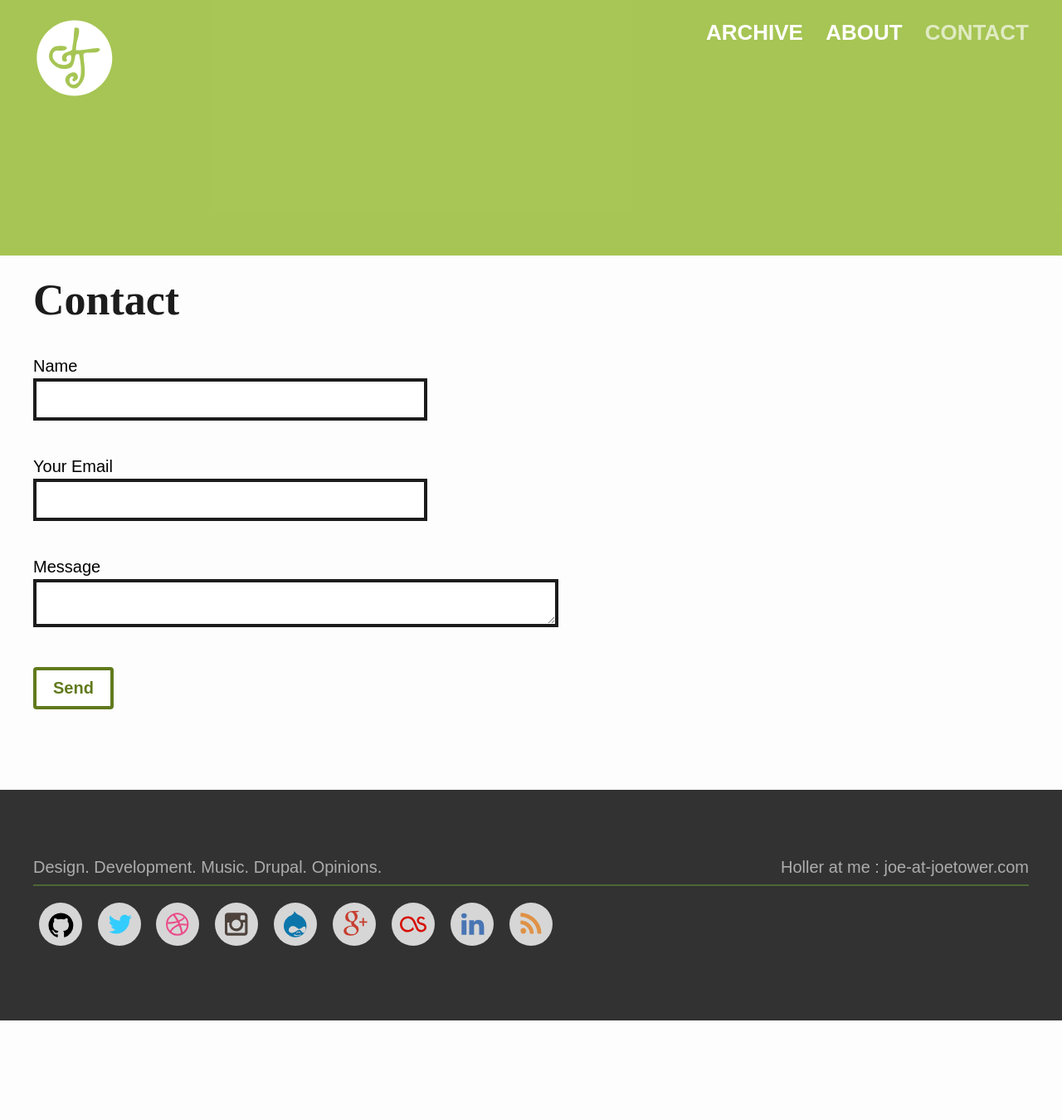
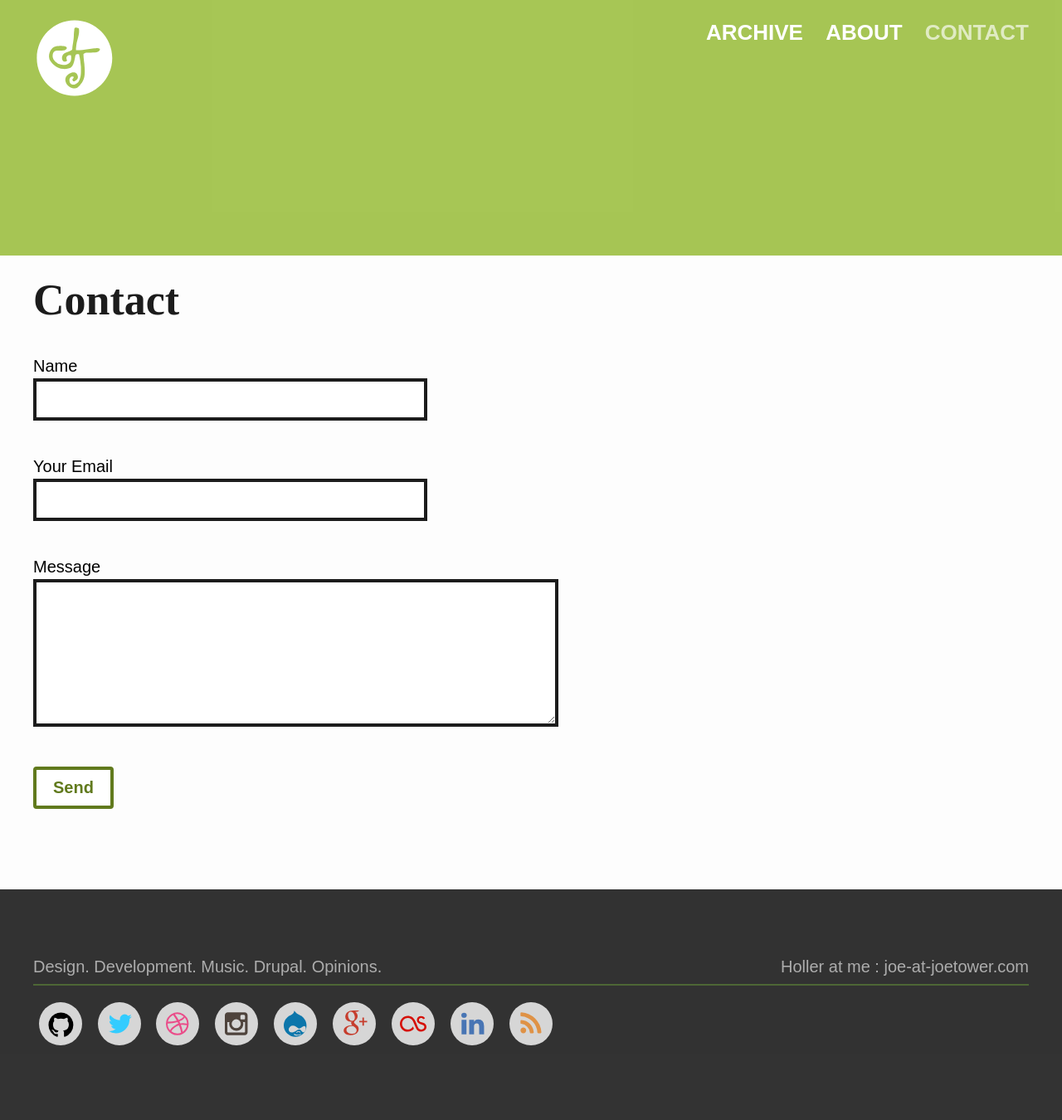
Before and after one commit to joetower/joetower-jekyll-2015, a Jekyll site: the page built from contact/index.html, in a window 1280 px wide. Shown: the whole page at 83% size. Built offline with Jekyll 4.4.1, drawn with Linux system fonts in a browser that asks for light colours; before the commit the page ends 1230 px from its top, so only the background shows below that.

Commit message:
:mouse: Fixed message textarea

```diff
--- a/contact/index.html
+++ b/contact/index.html
@@ -27,7 +27,7 @@ meta_description: Want to send me an email? Look no further. Boom!
 
     <fieldset>
       <label>Message</label>
-      <textarea name="message"></textarea>
+      <textarea name="message" rows="10" cols="60"></textarea>
     </fieldset>
 
     <fieldset>
```
